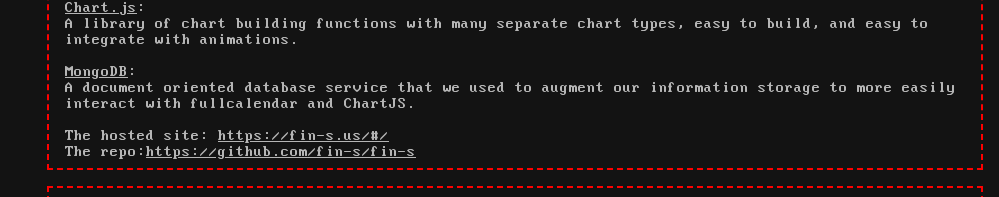
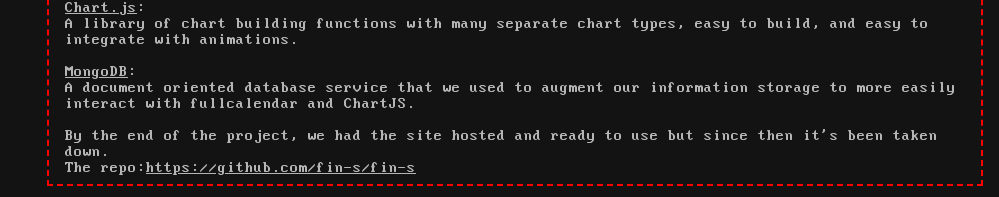
Before and after one commit to Dilron/portfolio, a React (Create React App) app: page / in a window 1280 px wide. Shown: the part 3495-3692 px from the top of the page, without its empty margins (281-1280 px from the left). Built offline with nearby package versions, Linux system fonts and the light colour scheme.

Commit message:
wording edits

```diff
--- a/src/Components/FinS.jsx
+++ b/src/Components/FinS.jsx
@@ -51,7 +51,7 @@
               information storage to more easily interact with fullcalendar and
               ChartJS.<br />
               <br />
-              The hosted site: <a href='https://fin-s.us/#/'>https://fin-s.us/#/</a> <br />
+              By the end of the project, we had the site hosted and ready to use but since then it's been taken down. <br />
               The repo:<a href='https://github.com/fin-s/fin-s'>https://github.com/fin-s/fin-s</a>
             </p>
           </div>
```
